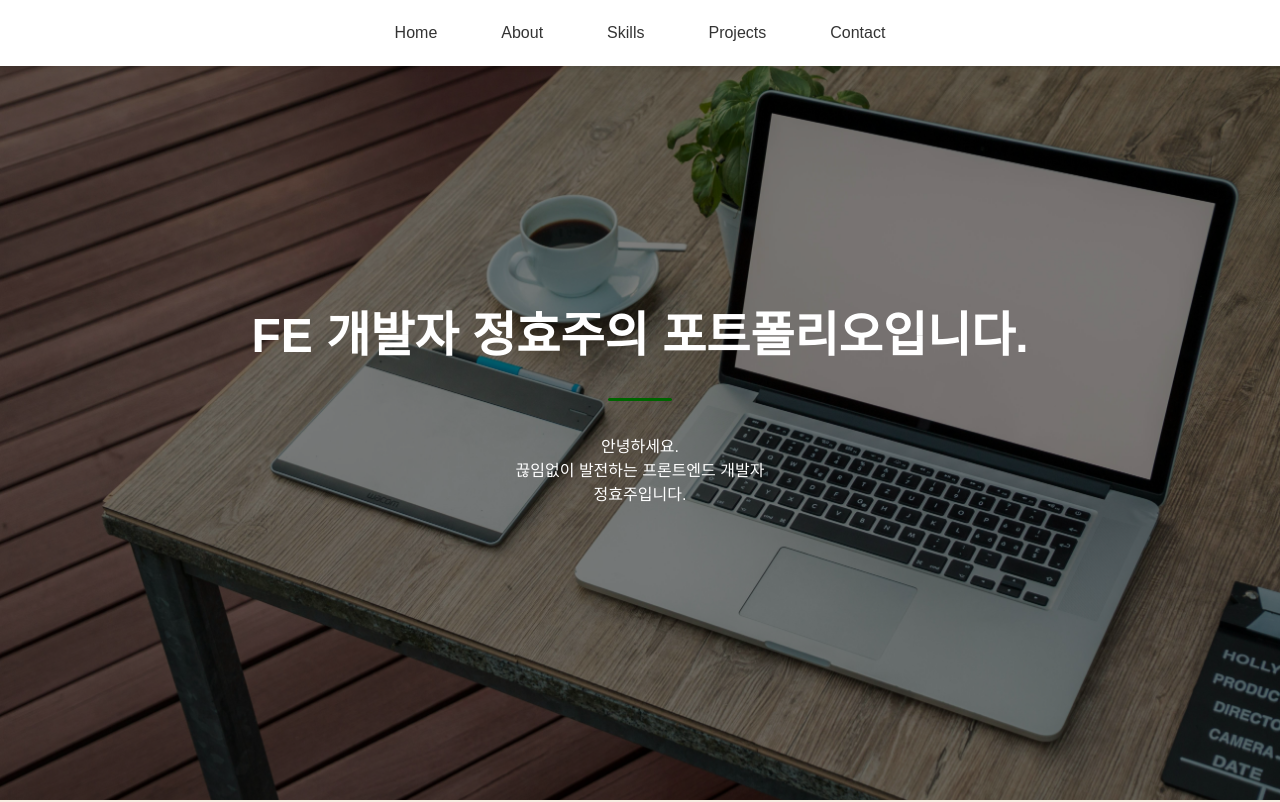
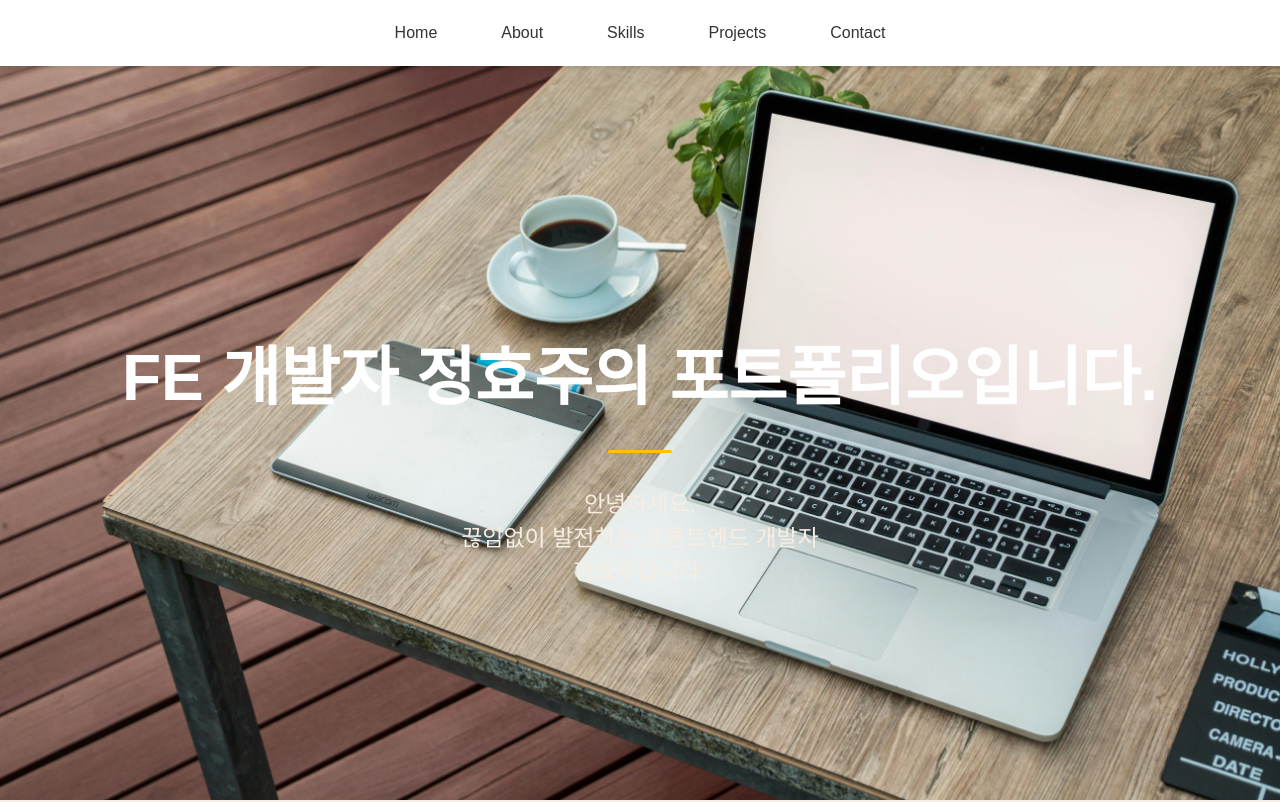
Before and after one commit to h-0y28/h-0y28, a React (Vite) app: page / in a window 1280 px wide. Shown: the top 802 px of the page. Built offline with nearby package versions, Linux system fonts and the light colour scheme; a web font is replaced by a local one.

Commit message:
style: update home styles

```diff
--- a/src/pages/Home/style.ts
+++ b/src/pages/Home/style.ts
@@ -1,29 +1,14 @@
 import styled from "styled-components";
-import { theme } from "../../styles/theme";
+import theme from "../../styles/theme";
 
 export const HomeContainer = styled.div`
+  padding-top: 15rem;
+  padding-bottom: 8rem;
   position: relative;
-  width: 100%;
   height: 100%;
   display: flex;
   align-items: center;
   justify-content: center;
-
-  &::before {
-    content: "";
-    position: absolute;
-    top: 0;
-    left: 0;
-    width: 100%;
-    height: 100%;
-    background-color: rgba(0, 0, 0, 0.5);
-    z-index: 1;
-  }
-
-  > * {
-    position: relative;
-    z-index: 2;
-  }
 `;
 
 export const IntroduceContainer = styled.div`
@@ -31,16 +16,24 @@ export const IntroduceContainer = styled.div`
 `;
 
 export const Title = styled.h1`
-  font-size: 3rem;
+  font-size: 4rem;
   color: ${theme.colors.white};
   margin-bottom: 2rem;
+
+  @media (max-width: 1024px) {
+    font-size: 3rem;
+  }
+
+  @media (max-width: 768px) {
+    font-size: 2rem;
+  }
 `;
 
 export const Line = styled.hr`
   width: 4rem;
   margin: 0 auto;
   text-align: center;
-  background: ${theme.colors.secondary};
+  background: ${theme.colors.primary};
   height: 3px;
   border: none;
   border-radius: 20px;
@@ -48,5 +41,19 @@ export const Line = styled.hr`
 
 export const IntroduceText = styled.p`
   margin-top: 2rem;
-  color: ${theme.colors.white};
+  font-weight: 100;
+  color: ${theme.colors.background};
+  font-size: 23px;
+
+  span {
+    display: block;
+    margin-bottom: 10px;
+  }
+
+  @media (max-width: 1024px) {
+    font-size: 19px;
+  }
+  @media (max-width: 768px) {
+    font-size: 15px;
+  }
 `;
```
